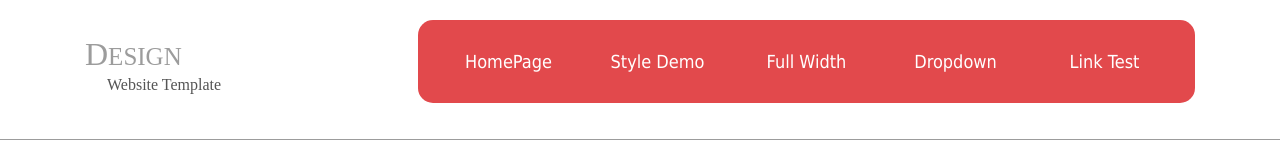
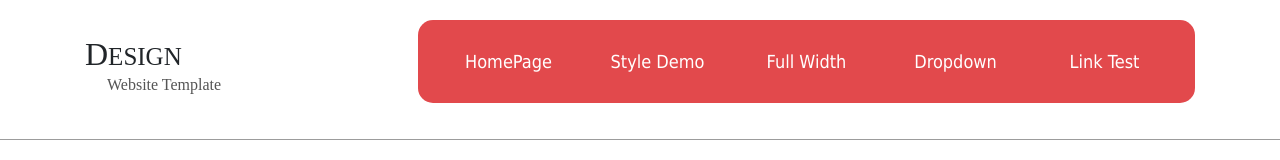
Before and after one commit to ZakyAbanoub/SassDesign, a plain HTML site: page index.html in a window 1280 px wide. Shown: the top 160 px of the page. Drawn offline with nearby package versions, Linux system fonts and the light colour scheme; files whose address does not match are found by name; a web font is replaced by a local one.

Commit message:
change the logo color

```diff
--- a/css/sass/layout/_header.scss
+++ b/css/sass/layout/_header.scss
@@ -17,7 +17,7 @@
         h1{
             margin-top: 15px;
             margin-bottom: 0;
-            color: $greyColor;
+            // color: $greyColor;
             font-weight: 200;
             font-family: 'Piazzolla', serif;
             span{
```
Also changed, not shown: css/homepage.css, 1 other file.
